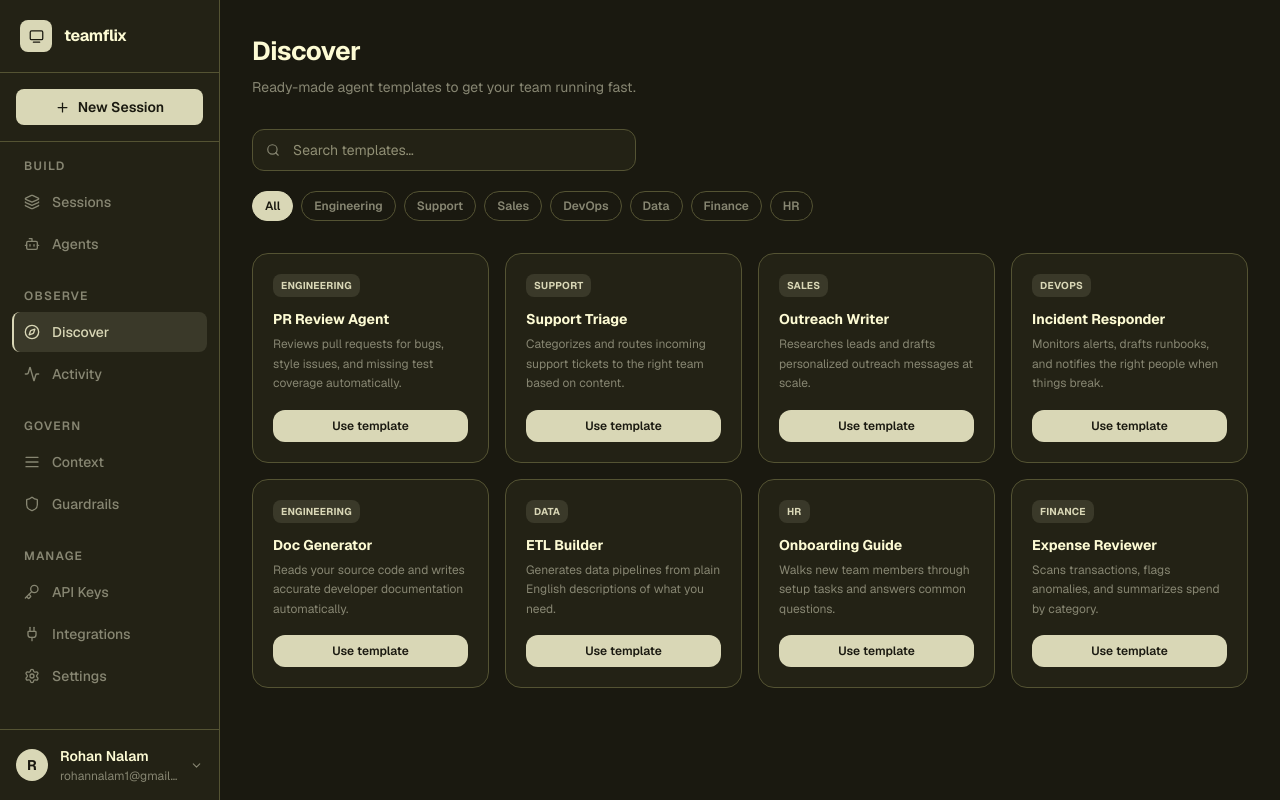
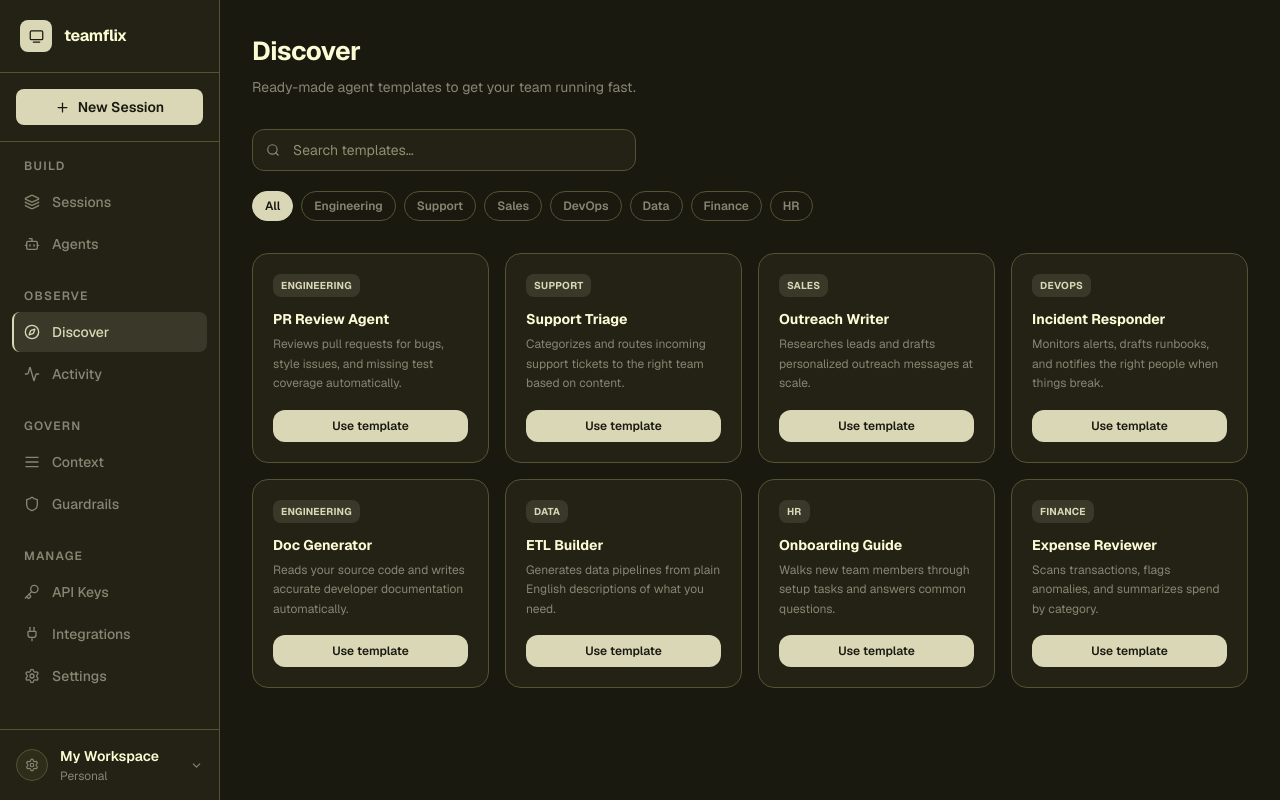
Before and after one commit to RohanNalam/teamflix, a Next.js app: page /dashboard/discover in a window 1280 px wide. Built offline with nearby package versions, Linux system fonts and the light colour scheme.

Commit message:
remove hardcoded name/email from sidebar

```diff
--- a/src/components/Sidebar.tsx
+++ b/src/components/Sidebar.tsx
@@ -5,7 +5,7 @@ import { usePathname } from 'next/navigation'
 import {
   Layers, Bot, Compass, Activity, Shield,
   AlignJustify, Key, Plug, Settings, Plus,
-  Tv2, LogOut, ChevronDown,
+  Tv2, ChevronDown,
 } from 'lucide-react'
 import clsx from 'clsx'
 import { useState } from 'react'
@@ -94,20 +94,15 @@ export default function Sidebar() {
               <Settings size={14} style={{ color: 'var(--muted)' }} />
               Settings
             </Link>
-            <div style={{ borderTop: '1px solid var(--border)' }} />
-            <Link href="/" className="flex items-center gap-3 px-4 py-3 text-sm font-medium hover:bg-red-900/20 transition-colors" style={{ color: '#ef4444' }}>
-              <LogOut size={14} />
-              Sign out
-            </Link>
           </div>
         )}
         <button onClick={() => setMenuOpen(o => !o)} className="w-full flex items-center gap-3 px-4 py-4 hover:bg-white/5 transition-colors">
-          <div className="w-8 h-8 rounded-full flex items-center justify-center text-sm font-bold flex-shrink-0" style={{ background: 'var(--accent)', color: '#1a1910' }}>
-            R
+          <div className="w-8 h-8 rounded-full flex items-center justify-center text-sm font-bold flex-shrink-0" style={{ background: 'var(--surface-2)', border: '1px solid var(--border)', color: 'var(--muted)' }}>
+            <Settings size={14} />
           </div>
           <div className="flex-1 text-left min-w-0">
-            <p className="text-sm font-semibold truncate" style={{ color: 'var(--foreground)' }}>Rohan Nalam</p>
-            <p className="text-xs truncate mt-0.5" style={{ color: 'var(--muted)' }}>rohannalam1@gmail.com</p>
+            <p className="text-sm font-semibold truncate" style={{ color: 'var(--foreground)' }}>My Workspace</p>
+            <p className="text-xs truncate mt-0.5" style={{ color: 'var(--muted)' }}>Personal</p>
           </div>
           <ChevronDown size={13} style={{ color: 'var(--muted)' }} />
         </button>
```
